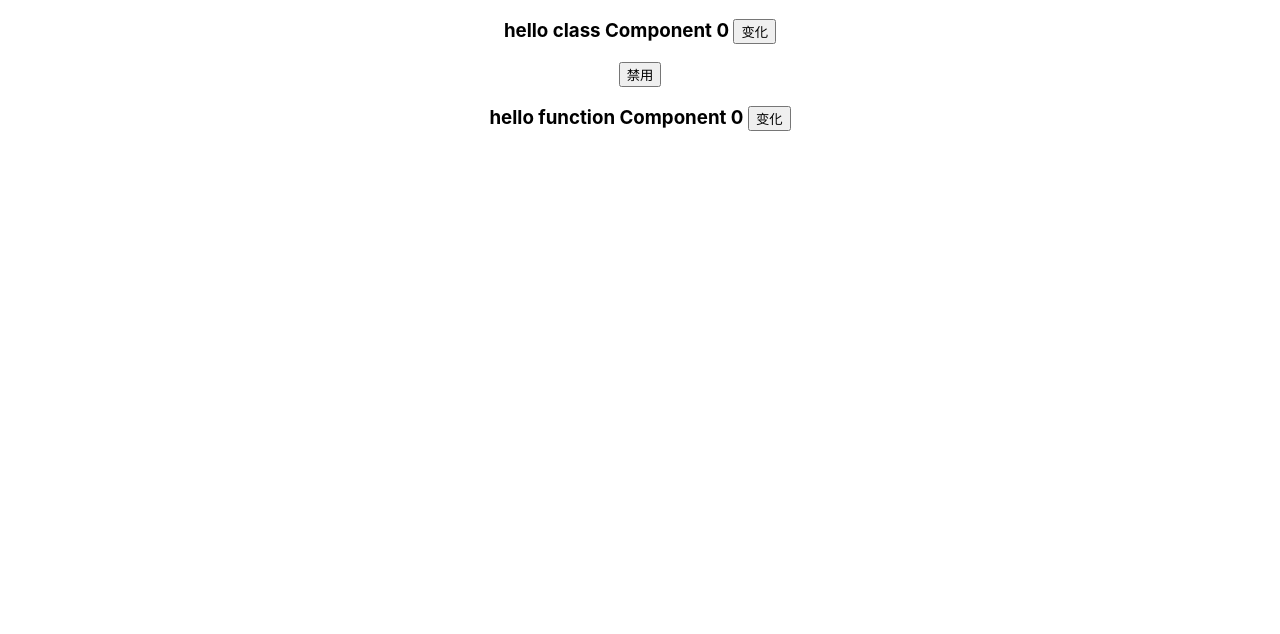
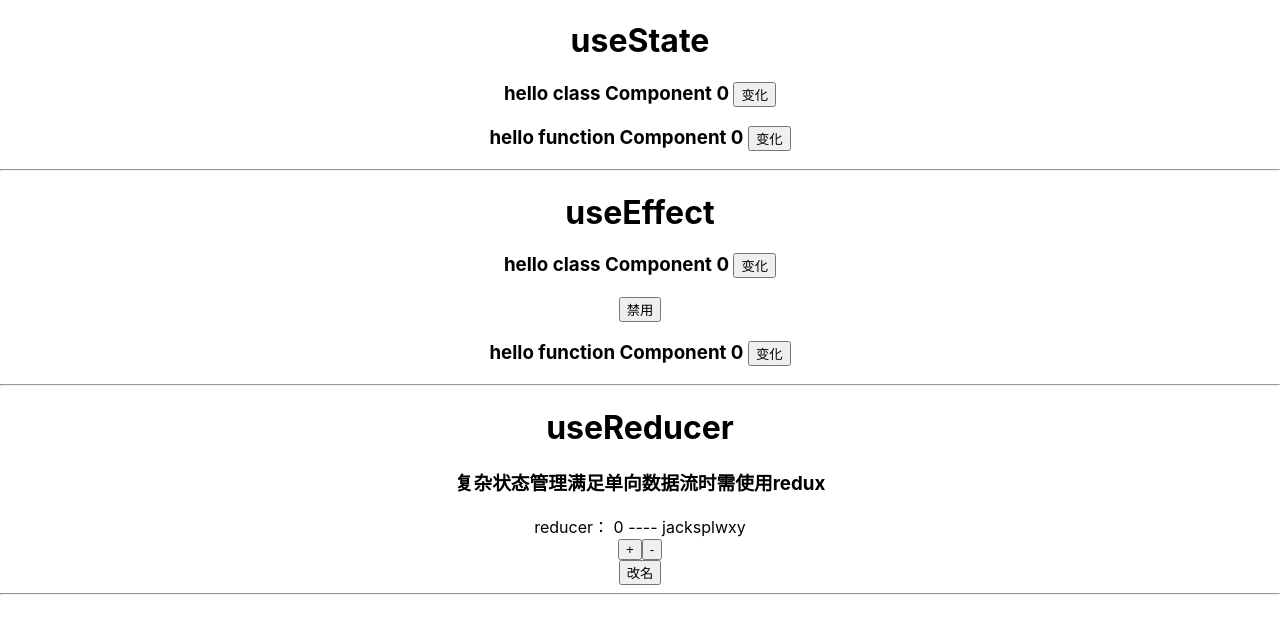
Before and after one commit to jacksplwxy/react-hooks-action, a React (Create React App) app: page / in a window 1280 px wide. Shown: the top 634 px of the page. Built offline with nearby package versions, Linux system fonts and the light colour scheme.

Commit message:
feat：useReducer

```diff
--- a/src/App.js
+++ b/src/App.js
@@ -1,12 +1,30 @@
 import './App.css';
-import ClassComp from './components/ClassComp'
-import FuncComp from './components/FuncComp'
+import ClassComp1 from './components/useState/ClassComp'
+import FuncComp1 from './components/useState/FuncComp'
+import ClassComp2 from './components/useEffect/ClassComp'
+import FuncComp2 from './components/useEffect/FuncComp'
+import ClassComp3 from './components/useReducer/ClassComp'
+import FuncComp3 from './components/useReducer/FuncComp'
 
 function App() {
   return (
     <div className="App">
-      <ClassComp></ClassComp>
-      <FuncComp></FuncComp>
+      <h1>useState</h1>
+      <ClassComp1></ClassComp1>
+      <FuncComp1></FuncComp1>
+      <hr></hr>
+
+      <h1>useEffect</h1>
+      <ClassComp2></ClassComp2>
+      <FuncComp2></FuncComp2>
+      <hr></hr>
+
+      <h1>useReducer</h1>
+      <ClassComp3></ClassComp3>
+      <FuncComp3></FuncComp3>
+      <hr></hr>
+
+
     </div>
   );
 }
--- /dev/null
+++ b/src/components/useReducer/ClassComp.js
@@ -0,0 +1,8 @@
+import React from "react";
+
+export default class ClassComp extends React.Component{
+
+    render(){
+        return ( <h3>复杂状态管理满足单向数据流时需使用redux</h3> )
+    }
+}
--- /dev/null
+++ b/src/components/useReducer/FuncComp.js
@@ -0,0 +1,32 @@
+import React, { useReducer } from "react";
+
+export default function FuncComp() {
+    const initState = { count: 0, name: 'jacksplwxy' }
+    const reduer = (state, action) => {
+        const { type, payload } = action
+        switch (type) {
+            case "increment":
+                return {...state, count: state.count + payload }
+            case "decrement":
+                return {...state,  count: state.count - 1 }
+            case "rename":
+                return {
+                    ...state,
+                    name: payload
+                }
+            default:
+                throw new Error()
+
+        }
+    }
+    const [state, dispatch] = useReducer(reduer, initState)
+    return (
+        <div>
+            reducer： {state.count} ---- {state.name} <br></br>
+            <button onClick={() => { dispatch({ type: 'increment', payload: 2 }) }}>+</button>
+            <button onClick={() => { dispatch({ type: 'decrement' }) }}>-</button> <br></br>
+            <button onClick={() => { dispatch({ type: 'rename', payload: 'xiaoya' }) }}>改名</button> <br></br>
+        </div>
+
+    )
+}
--- /dev/null
+++ b/src/components/useState/ClassComp.js
@@ -0,0 +1,14 @@
+import React from "react";
+
+export default class ClassComp extends React.Component{
+    constructor(props){
+        super(props)
+        this.state={
+            count:0
+        }
+    }
+    render(){
+        const {count}=this.state
+        return ( <h3>hello class Component {count} <button onClick={()=>{this.setState({count:count+1})}}>变化</button>    </h3> )
+    }
+}
--- /dev/null
+++ b/src/components/useState/FuncComp.js
@@ -0,0 +1,8 @@
+import React,{useState} from "react";
+
+export default function FuncComp(){
+    const [count, setCount] = useState(0);
+    return (
+        <h3>hello function Component {count} <button onClick={()=>{setCount(count+1)}}>变化</button> </h3>
+    )
+}
```
Also changed, not shown: src/components/useEffect/ClassComp.js (renamed from src/components/ClassComp.js), src/components/useEffect/FuncComp.js (renamed from src/components/FuncComp.js).
